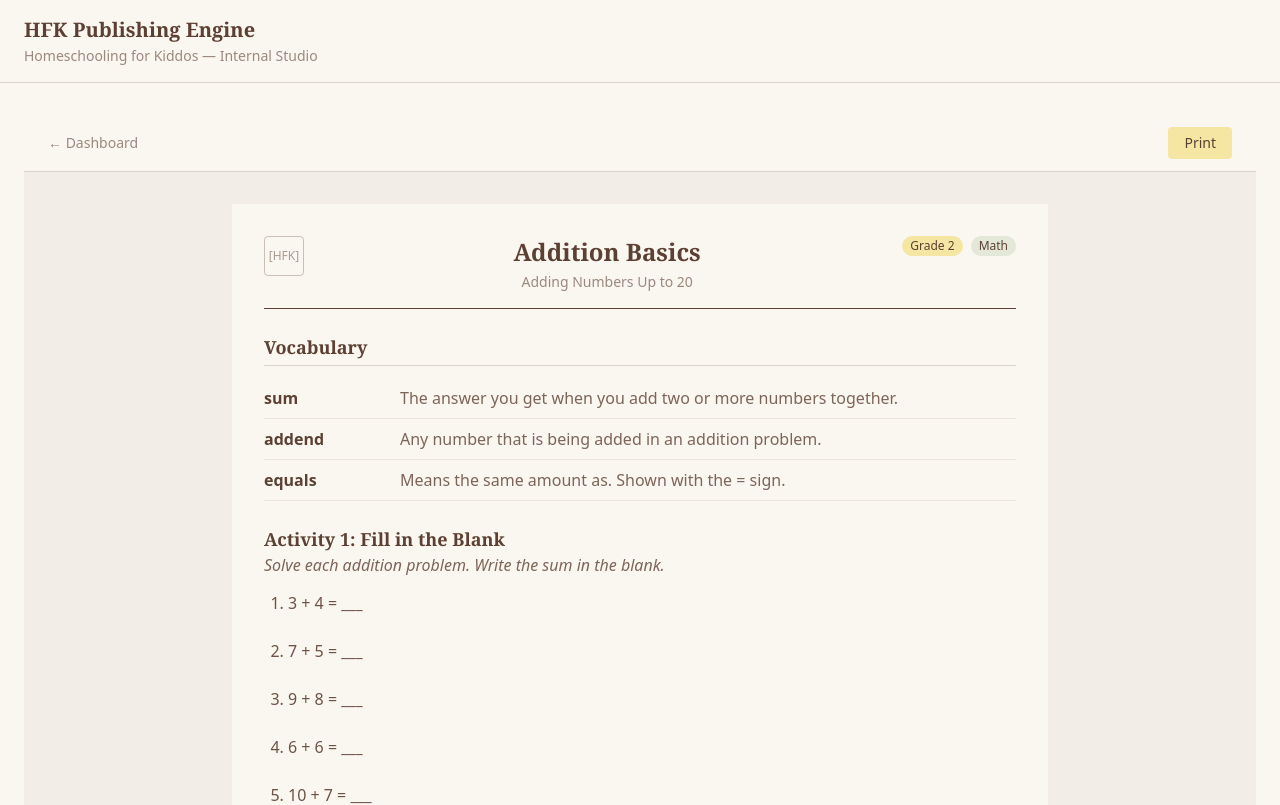
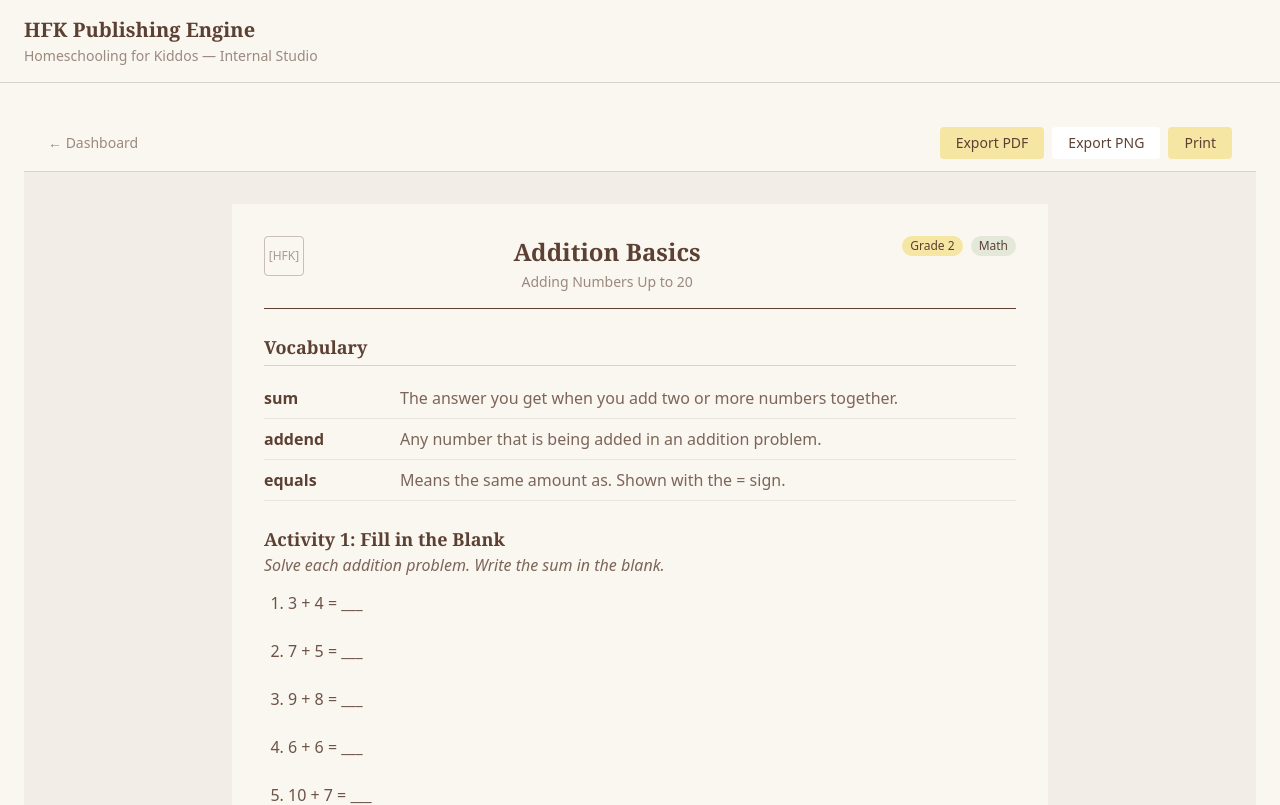
Before and after one commit to princeoncada/hfk-system, a Next.js app: page /preview/abc12345 in a window 1280 px wide. Shown: the top 805 px of the page. Built offline with nearby package versions, Linux system fonts and the light colour scheme.

Commit message:
feat: add Export PDF and Export PNG buttons to PreviewControls

```diff
--- a/src/app/preview/[id]/PreviewControls.tsx
+++ b/src/app/preview/[id]/PreviewControls.tsx
@@ -1,16 +1,55 @@
 'use client'
 
 import Link from 'next/link'
+import { useState } from 'react'
 
-export function PreviewControls() {
+export function PreviewControls({ id }: { id: string }) {
+  const [exporting, setExporting] = useState<'pdf' | 'png' | null>(null)
+
+  async function handleExport(format: 'pdf' | 'png') {
+    setExporting(format)
+    try {
+      const res = await fetch('/api/export', {
+        method: 'POST',
+        headers: { 'Content-Type': 'application/json' },
+        body: JSON.stringify({ id, format }),
+      })
+      const data = await res.json()
+      if (data.success) {
+        alert(`Saved to: ${data.path}`)
+      } else {
+        alert(`Export failed: ${data.error}`)
+      }
+    } catch (err) {
+      alert(`Export failed: ${String(err)}`)
+    } finally {
+      setExporting(null)
+    }
+  }
+
   return (
     <div className="no-print sticky top-0 z-10 flex items-center justify-between border-b border-warm-brown/20 bg-cream px-6 py-3">
       <Link
         href="/"
         className="text-sm text-warm-brown/60 hover:text-warm-brown"
       >
-        ← Dashboard
+        &larr; Dashboard
       </Link>
+      <div className="flex items-center gap-2">
+        <button
+          onClick={() => handleExport('pdf')}
+          disabled={exporting !== null}
+          className="no-print rounded bg-soft-yellow px-4 py-1.5 text-sm text-warm-brown transition-colors hover:bg-soft-yellow/80 disabled:cursor-not-allowed disabled:opacity-60"
+        >
+          {exporting === 'pdf' ? 'Exporting…' : 'Export PDF'}
+        </button>
+        <button
+          onClick={() => handleExport('png')}
+          disabled={exporting !== null}
+          className="no-print rounded bg-white px-4 py-1.5 text-sm text-warm-brown transition-colors hover:bg-warm-brown/10 disabled:cursor-not-allowed disabled:opacity-60"
+        >
+          {exporting === 'png' ? 'Exporting…' : 'Export PNG'}
+        </button>
         <button
           onClick={() => window.print()}
           className="rounded bg-soft-yellow px-4 py-1.5 text-sm text-warm-brown transition-colors hover:bg-soft-yellow/80"
@@ -18,5 +57,6 @@ export function PreviewControls() {
           Print
         </button>
       </div>
+    </div>
   )
 }
```
Lines whose indentation alone changed are shown as unchanged.
